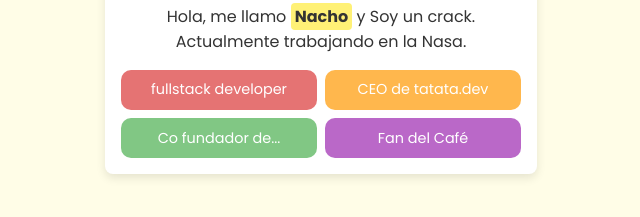
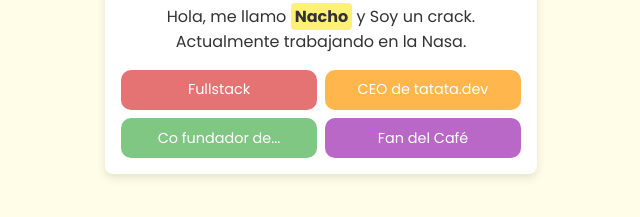
Before and after one commit to KbrunoVal/Tp4, a plain HTML site: page index.html in a window 1280 px wide. Shown: the part 527-744 px from the top of the page, 319-959 px from the left. Drawn offline with Linux system fonts and the light colour scheme.

Commit message:
cambio una cosita aver si funciona
full

```diff
--- a/index.html
+++ b/index.html
@@ -25,7 +25,7 @@
                 </div>
 
                 <div class="los4">
-                    <span id="camaron1">fullstack developer</span>
+                    <span id="camaron1">Fullstack</span>
                     <span id="camaron2">CEO de tatata.dev</span>
                     <span id="camaron3">Co fundador de...</span>
                     <span id="camaron4">Fan del Café</span>
--- a/style.css
+++ b/style.css
@@ -99,6 +99,7 @@ main {
     font-size: 1.2rem;
 }
 
+
 @media (max-width: 800px) {
     .card {
         width: 90%;
```
